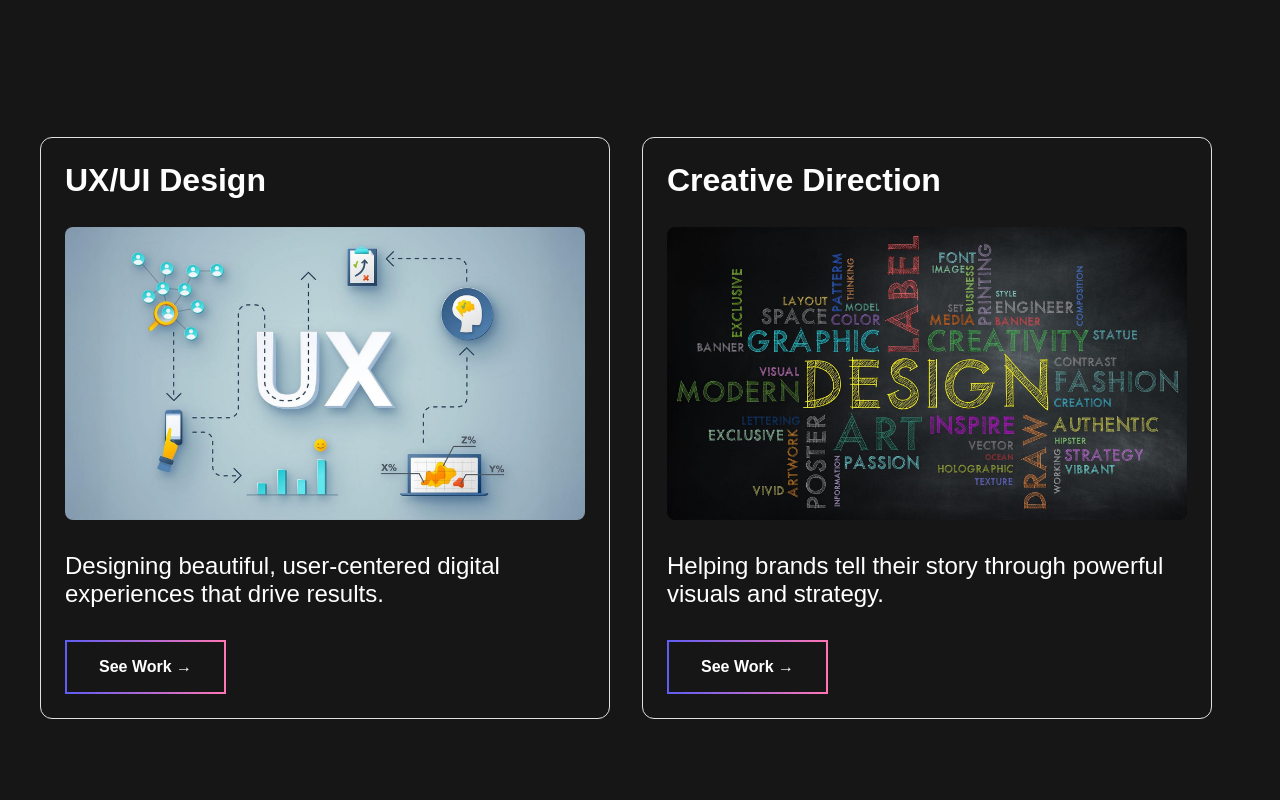
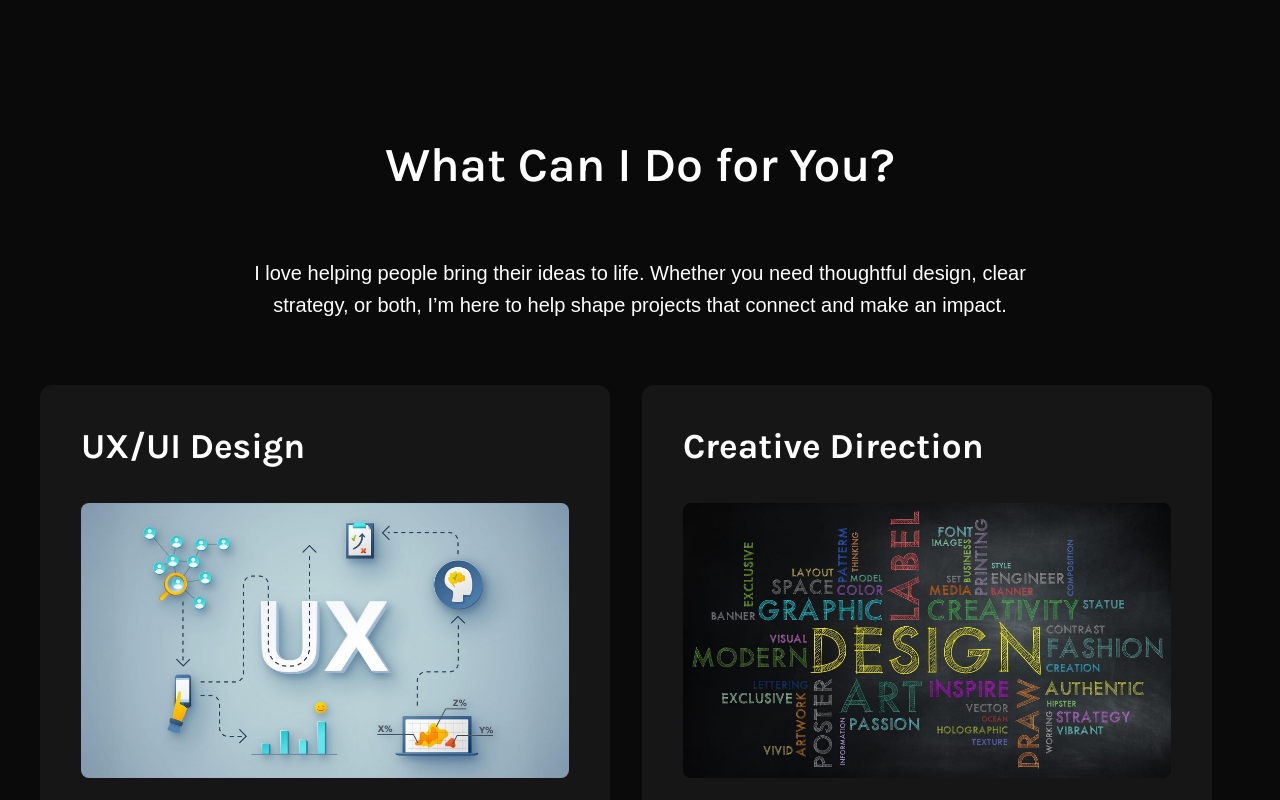
Before and after one commit to MikeKenway/mike-kenway, a Next.js app: page / in a window 1280 px wide. Shown: the part 980-1780 px from the top of the page. Built offline with nearby package versions, Linux system fonts and the light colour scheme.

Commit message:
Navbar fixes, Home Card Updates, New Hero Image

```diff
--- a/src/app/globals.css
+++ b/src/app/globals.css
@@ -5,17 +5,17 @@
   --black: #020202;
   --white: #ffffff;
 
-  --smoke-950: #161616;
-  --smoke-900: #212121;
-  --smoke-800: #383838;
-  --smoke-700: #4f4f4f;
-  --smoke-600: #696969;
-  --smoke-500: #808080;
+  --smoke-50: #f2f2f2;
+  --smoke-100: #e6e6e6;
+  --smoke-200: #cccccc;
+  --smoke-300: #b3b3b3;
   --smoke-400: #969696;
-  --smoke-300: #adadad;
-  --smoke-200: #c4c4c4;
-  --smoke-100: #dbdbdb;
-  --smoke-50: #e8e8e8;
+  --smoke-500: #7d7d7d;
+  --smoke-600: #636363;
+  --smoke-700: #4a4a4a;
+  --smoke-800: #303030;
+  --smoke-900: #161616;
+  --smoke-950: #0a0a0a;
 
   --ekko-50: #f1f1fe;
   --ekko-100: #e3e3fd;
@@ -43,6 +43,7 @@
 
   --nice-420: #042069;
   --nice-069: #696969;
+  --brand: linear-gradient(90deg, var(--ekko-600), var(--accent-500));
 }
 
 @media (prefers-color-scheme: dark) {
@@ -56,6 +57,16 @@ html,
 body {
   max-width: 100vw;
   overflow-x: hidden;
+}
+
+h1,
+h2,
+h3,
+h4,
+h5,
+h6 {
+  font-family: Karla;
+  color: var(--white);
 }
 
 body {
@@ -96,6 +107,15 @@ main {
   margin-bottom: 4rem;
 }
 
+.container-small {
+  width: 100%;
+  max-width: 800px;
+  margin: auto;
+  gap: 2rem;
+  margin-top: 4rem;
+  margin-bottom: 4rem;
+}
+
 .image-cover {
   object-fit: cover;
 }
@@ -112,6 +132,64 @@ main {
 .flex-row {
   display: flex;
   flex-direction: row;
+}
+
+.gap-1 {
+  gap: .5rem;
+}
+
+.heading-home {
+  color: var(--white);
+  font-size: 48px;
+  font-weight: 600;
+  text-align: center;
+  margin: 4rem 0 4rem 0;
+}
+
+.text-home {
+  font-size: 20px;
+  color: var(--white);
+  text-align: center;
+  line-height: 2rem;
+}
+
+.primaryBtn {
+  display: inline-block;
+  padding: 1rem 2rem;
+  font-size: 1rem;
+  font-weight: 600;
+  color: var(--white);
+  background: linear-gradient(90deg, var(--ekko-600), var(--accent-500));
+  border: 2px transparent transparent;
+  border-radius: 8px;
+  text-decoration: none;
+  cursor: pointer;
+}
+
+.secondaryBtn {
+  display: inline-block;
+  padding: 1rem 2rem;
+  font-size: 1rem;
+  font-weight: 600;
+  color: var(--white);
+  background: transparent;
+  border: 2px solid;
+  border-image: linear-gradient(90deg, var(--ekko-600), var(--accent-500)) 1;
+  text-decoration: none;
+  cursor: pointer;
+  transition: all 150ms;
+}
+
+.secondaryBtn:hover {
+  display: inline-block;
+  padding: 1rem 2rem;
+  font-size: 1rem;
+  font-weight: 600;
+  color: var(--white);
+  background: linear-gradient(90deg, var(--ekko-600), var(--accent-500));
+  border: 2px transparent transparent;
+  text-decoration: none;
+  cursor: pointer;
 }
 
 .heroPrimaryBtn {
@@ -267,30 +345,3 @@ main {
 .heroSecondaryBtn:hover .border-draw {
   transition-delay: 0s, 0.15s, 0.35s;
 }
-
-.primaryBtn {
-  display: inline-block;
-  padding: 1rem 2rem;
-  font-size: 1rem;
-  font-weight: 600;
-  color: white;
-  background: linear-gradient(90deg, var(--ekko-600), var(--accent-500));
-  border: none;
-  border-radius: 8px;
-  text-decoration: none;
-  cursor: pointer;
-}
-
-.secondaryBtn {
-  display: inline-block;
-  padding: 1rem 2rem;
-  font-size: 1rem;
-  font-weight: 600;
-  color: white;
-  background: transparent;
-  border: 2px solid;
-  border-image: linear-gradient(90deg, var(--ekko-600), var(--accent-500)) 1;
-  border-radius: 8px;
-  text-decoration: none;
-  cursor: pointer;
-}
--- a/src/app/layout.tsx
+++ b/src/app/layout.tsx
@@ -3,6 +3,7 @@ import styles from './layout.module.css';
 import Navbar from '../components/Navbar/Navbar';
 import { Inter } from 'next/font/google';
 import { Roboto } from 'next/font/google';
+import { Karla } from 'next/font/google';
 
 // Define props for our Layout to accept children (page content)
 interface LayoutProps {
@@ -17,6 +18,12 @@ const inter = Inter({
 });
 
 const roboto = Roboto({
+  subsets: ['latin'],
+  weight: ['400', '500', '600', '700'],
+  display: 'swap',
+});
+
+const karla = Karla({
   subsets: ['latin'],
   weight: ['400', '500', '600', '700'],
   display: 'swap',
--- a/src/app/page.tsx
+++ b/src/app/page.tsx
@@ -7,6 +7,12 @@ export default function Home() {
   return (
     <main>
       <Hero />
+      <h2 className='heading-home'>What Can I Do for You?</h2>
+      <p className='container-small text-home'>
+        I love helping people bring their ideas to life. Whether you need
+        thoughtful design, clear strategy, or both, I’m here to help shape
+        projects that connect and make an impact.
+      </p>
       <div className='container flex-row'>
         <ServiceCard
           title='UX/UI Design'
--- a/src/components/Navbar/Navbar.module.css
+++ b/src/components/Navbar/Navbar.module.css
@@ -30,7 +30,7 @@
   list-style: none;
   display: flex;
   align-items: center;
-  gap: 2rem;
+  gap: 2.5rem;
   margin: 0;
   padding: 0;
 }
@@ -43,7 +43,7 @@
 
 }
 
-.navLinks a:hover:not(.primaryBtn) {
+.navLinks a:hover:not(.navBtn) {
   color: var(--ekko-300);
   transition: color 200ms ease-in-out;
 }
@@ -60,3 +60,16 @@
   font-size: 36px;
   font-weight: 600;
 }
+
+.navBtn {
+  display: inline-block;
+  padding: 1rem 2rem;
+  font-size: 1rem;
+  font-weight: 600;
+  color: var(--white);
+  background: linear-gradient(90deg, var(--ekko-600), var(--accent-500));
+  border: 2px transparent transparent;
+  border-radius: 8px;
+  text-decoration: none;
+  cursor: pointer;
+}
--- a/src/components/Navbar/Navbar.tsx
+++ b/src/components/Navbar/Navbar.tsx
@@ -28,16 +28,27 @@ export default function Navbar() {
             <li>
               <Link href='/resume'>Resume</Link>
             </li>
-            <li>
-              <Link href='/cases'>Case Studies</Link>
+            <li className='flex-row gap-1'>
+              <Link href='https://www.behance.net/mikekenway'
+                    target='_blank'
+              >
+                Case Studies
+              </Link>
+              <Image  src='/newtab.png'
+                alt=''
+                height={20}
+                width={20}
+              />
             </li>
             <li>
-              <Link
-                href='/contact'
-                className='primaryBtn'
-              >
-                Get in Touch
-              </Link>
+              <div>
+                <Link
+                  href='/contact'
+                  className={styles.navBtn}
+                >
+                  Get in Touch
+                </Link>
+              </div>
             </li>
           </ul>
         </nav>
--- a/src/components/ServiceCard/ServiceCard.module.css
+++ b/src/components/ServiceCard/ServiceCard.module.css
@@ -2,30 +2,32 @@
 .card {
     display: flex;
     flex-direction: column;
-    border: 1px solid #e0e0e0; /* light border */
+    border: 1px solid transparent; /* light border */
     border-radius: 12px;
-    padding: 24px;
+    padding: 40px;
     text-align: center;
     max-width: 570px;
-    gap: 1rem;
     align-items: start;
-    color: #fff;
+    color: var(--white);
+    gap: 1.5rem;
+    background-color: var(--smoke-900);
   }
 
   .title {
-    font-size: 2rem;
+    font-size: 2.2rem;
     margin-bottom: 12px;
   }
 
   .description {
     font-size: 1.5rem;
+    line-height: 2.5rem;
     margin-bottom: 16px;
     text-align: left;
   }
 
   /* Hover effects */
   .card:hover {
-    border-color: var(--accent-400);
+    border-color: var(--ekko-400);
     box-shadow: 0 8px 20px rgba(0, 0, 0, 0.1);
     transition: 150ms ease-in-out;
   }
--- a/src/components/Status/Status.module.css
+++ b/src/components/Status/Status.module.css
@@ -7,7 +7,7 @@
   padding: 6px 12px;
   border-radius: 999px;
   font-weight: 600;
-    font-size: .9rem;
+  font-size: 0.9rem;
   margin-left: 1rem;
 }
 
```
Also changed, not shown: public/images/portsiteprofile.jpg, public/newtab.png (added), src/components/ServiceCard/ServiceCard.tsx (line endings or trailing spaces). Lines whose indentation alone changed are shown as unchanged.
